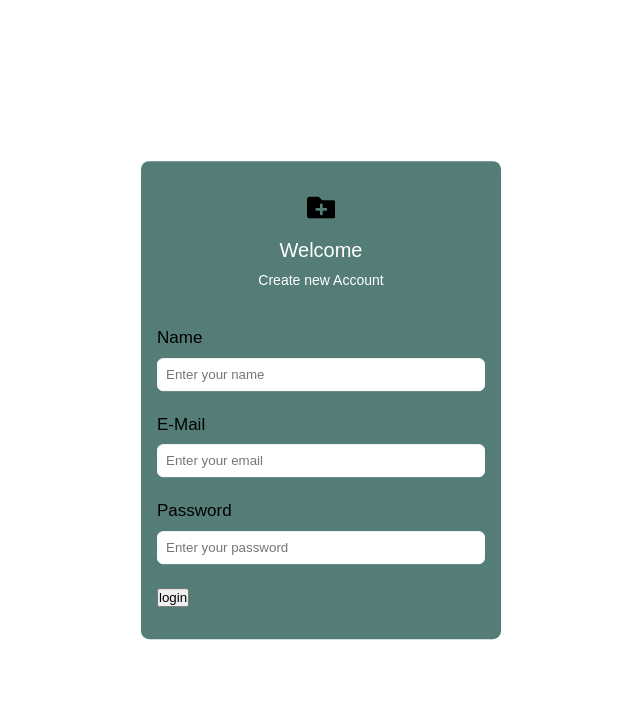
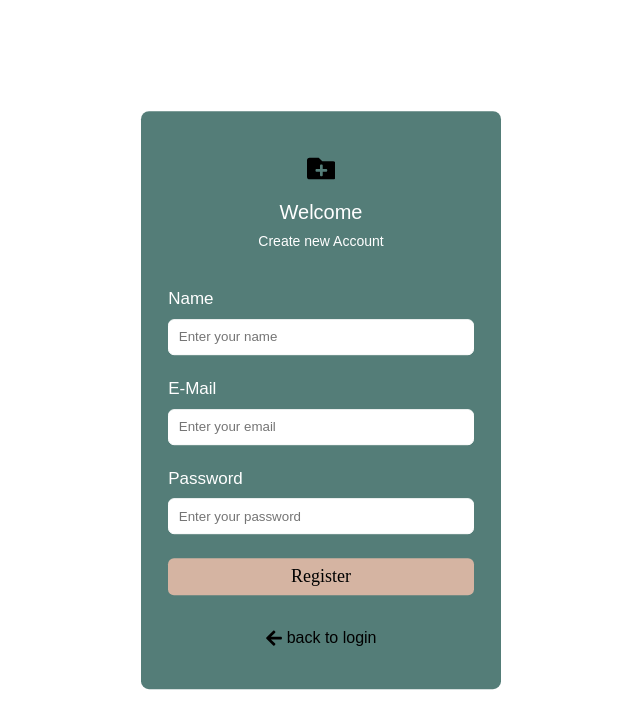
Before and after one commit to Sparrow8104/LoginSignUpPage, a React (Create React App) app: page /register in a window 1280 px wide. Shown: the top 728 px of the page, without its empty margins (319-959 px from the left). Built offline with nearby package versions, Linux system fonts and the light colour scheme.

Commit message:
Added a back to login button

```diff
--- a/src/App.jsx
+++ b/src/App.jsx
@@ -1,5 +1,5 @@
 import React from 'react'
-import Register from './components/auth/register'
+import Register from './components/auth/Register'
 import { Routes,Route } from 'react-router-dom'
 function App() {
   return (
--- a/src/components/auth/auth.css
+++ b/src/components/auth/auth.css
@@ -1,3 +1,12 @@
+:root{
+    --sec-color:rgb(84, 125, 120);
+    --primary-color:#5085B2;
+    --sec-color-light:#3B6464;
+}
+body{
+    font-family: sans-serif;
+}
+
 .auth_main{
     position: absolute;
     top: 50%;
@@ -5,12 +14,10 @@
     transform: translate(-50%,-50%);
     width: 360px;
     background-color:rgb(84, 125, 120);
-    padding: 1rem;
+    padding: 1.7rem;
     padding-bottom: 2rem;
     border-radius: 8px;
-}
-body{
-    font-family: sans-serif;
+    color: white;
 }
 .auth_container{
     display: flex;
@@ -44,7 +51,12 @@ body{
     gap: 0.2rem;
 }
 .auth_item label{
-    color: Black;
+    color:white;
     font-size: 17px;
     padding: 0rem 0rem 0.4rem 0rem;
 }
+@media only screen and (max-width:380px){
+    .auth_main{
+        width: 290px;
+    }
+}
--- a/src/components/auth/register.jsx
+++ b/src/components/auth/register.jsx
@@ -1,12 +1,32 @@
-import React from 'react'
+import React, { useState } from 'react'
 import './auth.css'
 import Input from '../ui/input'
 import { FaFolderPlus } from "react-icons/fa";
 import Button from "../ui/Button"
-const register = () => {
+import BackToLogin from "../ui/backToLogin"
+const Register = () => {
+    const [name,setName] = useState('')
+    const [email,setEmail] = useState('')
+    const [password,setPassword] = useState('')
+
+    const nameChange=(event) =>{
+        setName(event.target.value)
+    }
+
+    const emailChange=(event) => {
+        setEmail(event.target.value)
+    }
+
+    const passwordChange=(event) => {
+        setPassword(event.target.value)
+    }
+    const submitHandler = (event) => {
+          event.preventDefault();
+          console.log({name,email,password})
+    }
   return (
     <div className='auth_main'>
-      <form action="">
+      <form onSubmit={submitHandler}>
         <div className="auth_container">
             <div className="auth_header">
                <FaFolderPlus/>
@@ -15,18 +35,21 @@ const register = () => {
             </div>
                <div className="auth_item">
                 <label >Name</label>
-                <Input placeholder="Enter your name" />
+                <Input placeholder="Enter your name" required value={name} onChange={nameChange}/>
                </div>
                <div className="auth_item">
                 <label >E-Mail</label>
-                <Input placeholder="Enter your email"  required="required" />
+                <Input placeholder="Enter your email"  required type="email" value={email} onChange={emailChange}/>
                </div>
                <div className="auth_item">
                 <label >Password</label>
-                <Input placeholder="Enter your password"  required="required" />
+                <Input placeholder="Enter your password"  required type="password" value={password} onChange={passwordChange}/>
                </div>
                <div className="auth_action">
-                <Button type="submit" children="login" onclick="onclick"/>
+                <Button type="submit" children="Register" />
+               </div>
+               <div>
+                <BackToLogin/>
                </div>
         </div>
       </form>
@@ -34,4 +57,4 @@ const register = () => {
   )
 }
 
-export default register
+export default Register
--- a/src/components/ui/Button.css
+++ b/src/components/ui/Button.css
@@ -0,0 +1,17 @@
+.ui_button{
+    font-family: 'Times New Roman', Times, serif;
+    outline:none;
+    width: 100%;
+    padding: 0.5rem;
+    border-radius: 6px;
+    border: none;
+    font-size: 18px;
+    background-color: rgb(213, 180, 162);
+    transition: all ease-in-out 0.3s;
+    cursor: pointer;
+}
+.ui_button:hover{
+    transition: all 0.3s ease-in-out;
+    transform: scale(1.04);
+    background-color:  rgb(230, 180, 162);
+}
--- /dev/null
+++ b/src/components/ui/backToLogin.css
@@ -0,0 +1,23 @@
+.ui_back_to_login{
+    font-family: sans-serif;
+    background-color:  transparent;
+    padding: 0.6rem;
+    width: 100%;
+    border-radius: 6px;
+    display: flex;
+    align-items: center;
+    justify-content: center;
+    text-align: center;
+    gap: 0.2rem;
+    cursor: pointer;
+    color: white;
+}
+.ui_back_to_login:hover{
+    transform: scale(1.04);
+    transition: all ease-in-out 0.3s;
+    background-color:#234C4C;
+
+}
+.ui_back_to_login svg{
+    font-size: 18px;
+}
--- /dev/null
+++ b/src/components/ui/backToLogin.jsx
@@ -0,0 +1,13 @@
+import React from 'react'
+import './backToLogin.css'
+import { FaArrowLeft } from "react-icons/fa";
+const BackToLogin=() => {
+  return (
+    <div className="ui_back_to_login">
+       <FaArrowLeft/>
+       <span>back to login</span>
+    </div>
+  )
+}
+
+export default BackToLogin
--- a/src/components/ui/input.css
+++ b/src/components/ui/input.css
@@ -1,5 +1,5 @@
 .ui_input{
-    padding:0.5rem;
+    padding:0.6rem;
     border: 0.04rem solid white;
     width: 100%;
     border-radius: 6px;
--- a/src/components/ui/input.jsx
+++ b/src/components/ui/input.jsx
@@ -1,9 +1,10 @@
 import React from 'react'
 import './input.css';
-const Input =({placeholder,required,onChange,value}) => {
+const Input =({placeholder,required,onChange,value,type}) => {
   return (
     <div>
       <input
+      type={type}
        onChange={onChange}
        value={value}
        required={required}
--- a/src/index.css
+++ b/src/index.css
@@ -5,5 +5,5 @@
     color: black;
 }
 body{
-    background-color: white;
+
 }
```
